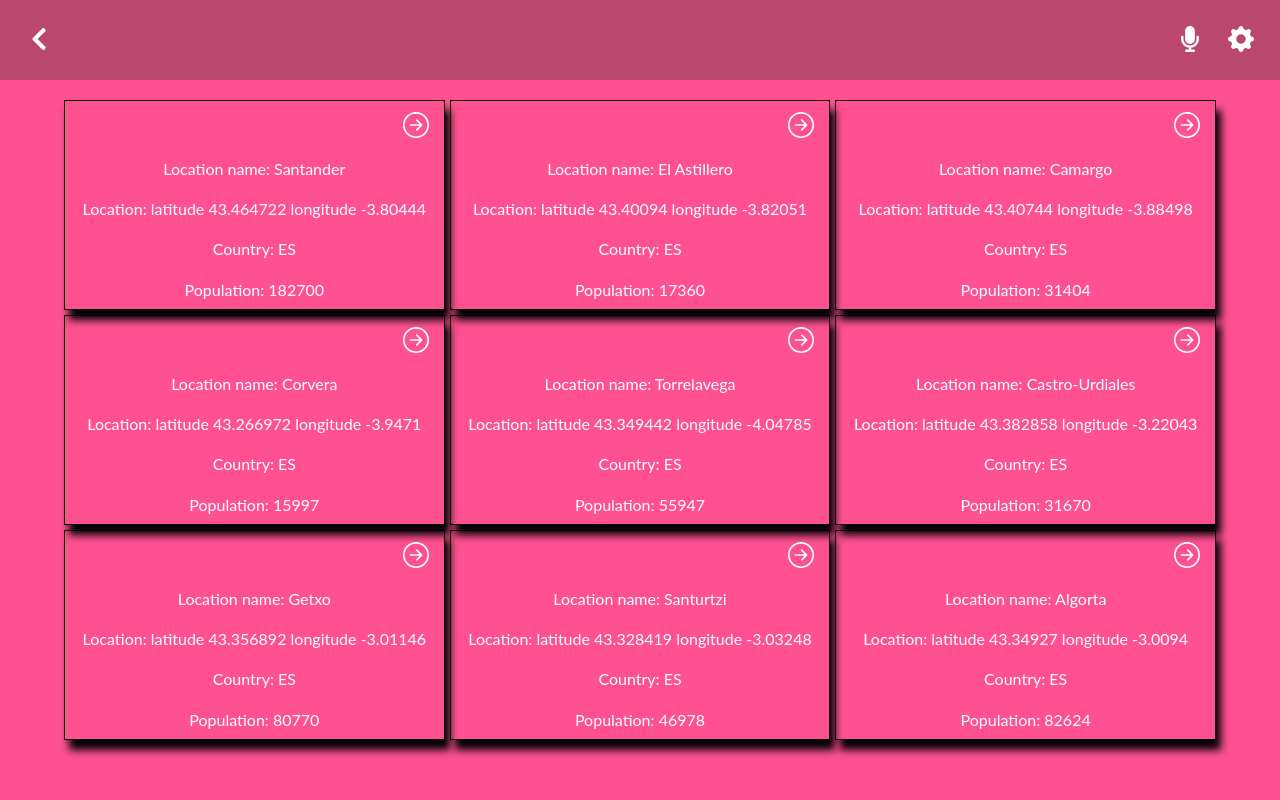
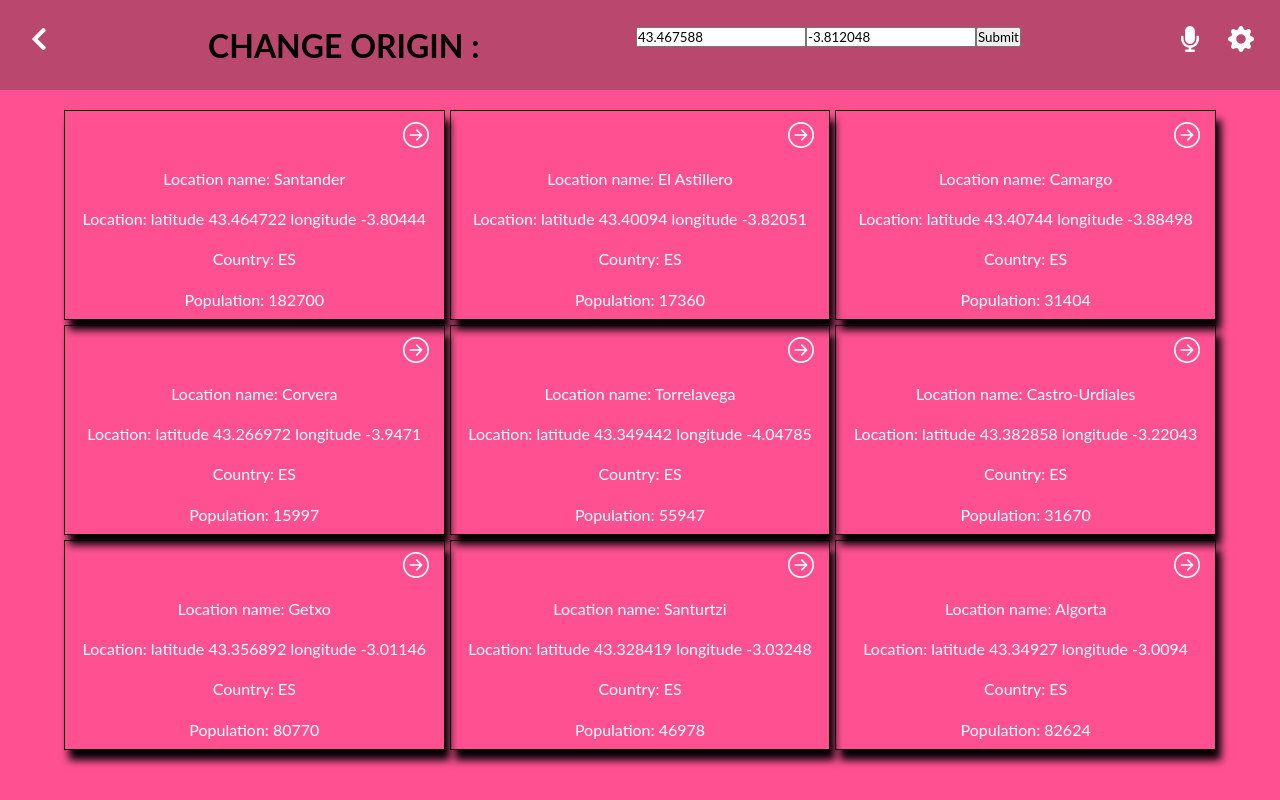
Before and after one commit to jorgegoco/react-weather-app, a React (Create React App) app: page / in a window 1280 px wide. Built offline with nearby package versions, Linux system fonts and the light colour scheme.

Commit message:
Add main page reducer functionality

```diff
--- /dev/null
+++ b/src/components/Input.js
@@ -0,0 +1,24 @@
+import React from 'react';
+import { useSelector, useDispatch } from 'react-redux';
+import { input } from '../redux/coordSlice';
+
+const Input = () => {
+  const [lat, lon] = useSelector((state) => state.coord.coords);
+  const [value, setValue] = React.useState([lat, lon]);
+  const dispatch = useDispatch();
+  return (
+    <div>
+      <input
+        type="number"
+        placeholder="Latitude..."
+        value={value[0]}
+        onChange={(e) => setValue([parseFloat(e.target.value), value[1]])}
+        required
+      />
+      <input type="number" placeholder="Longitude..." value={value[1]} onChange={(e) => setValue([value[0], parseFloat(e.target.value)])} required />
+      <button type="button" onClick={() => dispatch(input(value))}>Submit</button>
+    </div>
+  );
+};
+
+export default Input;
--- a/src/components/MainView.js
+++ b/src/components/MainView.js
@@ -1,13 +1,14 @@
-import React from 'react';
+import React, { useId } from 'react';
 import { useSelector } from 'react-redux';
 import { BsArrowRightCircle } from 'react-icons/bs';
 import getAllLocations from '../utils/mainData';
 
 const MainView = () => {
-  const { lat, lon } = useSelector((state) => state.coord);
+  const [lat, lon] = useSelector((state) => state.coord.coords);
   const data = getAllLocations(lat, lon);
+  const id = useId();
   const listItems = data.map((item) => (
-    <div className="location-list" key={data[5]}>
+    <div className="location-list" key={id}>
       <BsArrowRightCircle />
       <p>
         Location name:&nbsp;
--- a/src/components/Navbar.js
+++ b/src/components/Navbar.js
@@ -2,12 +2,15 @@ import React from 'react';
 import { Link } from 'react-router-dom';
 import { FaChevronLeft, FaMicrophone } from 'react-icons/fa';
 import { BsFillGearFill } from 'react-icons/bs';
+import Input from './Input';
 
 const Navbar = () => (
   <div className="navbar-container">
     <Link to="/">
       <FaChevronLeft className="chevron-icon" />
     </Link>
+    <h1>CHANGE ORIGIN :</h1>
+    <Input />
     <div className="navbar-subcontainer">
       <FaMicrophone />
       <BsFillGearFill />
--- a/src/redux/coordSlice.js
+++ b/src/redux/coordSlice.js
@@ -1,8 +1,7 @@
 import { createSlice } from '@reduxjs/toolkit';
 
 const initialState = {
-  lat: 43.467588,
-  lon: -3.812048,
+  coords: [43.467588, -3.812048],
 };
 
 const coordSlice = createSlice({
@@ -10,12 +9,8 @@ const coordSlice = createSlice({
   initialState,
   reducers: {
     input: (state, action) => {
-      const { a, b } = action.payload;
-      return {
-        ...state,
-        a,
-        b,
-      };
+      const temp = state;
+      temp.coords = action.payload;
     },
   },
 });
```
